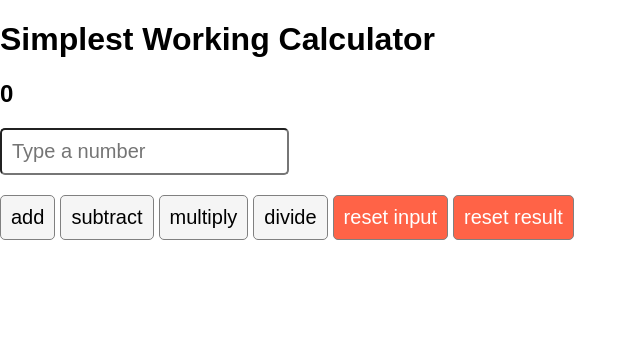
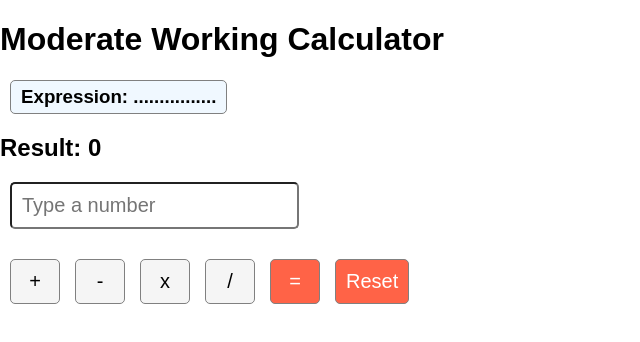
Before and after one commit to vetacode/lab-calculator, a React (Create React App) app: page / in a window 1280 px wide. Shown: the top 342 px of the page, without its empty margins (0-640 px from the left). Built offline with nearby package versions, Linux system fonts and the light colour scheme.

Commit message:
add moderate function

```diff
--- a/src/App.css
+++ b/src/App.css
@@ -6,6 +6,17 @@ button {
   font-size: 20px;
   padding: 10px;
   border-radius: 5px;
+  margin: 10px;
+  min-width: 50px;
+  transition: all 0.2s ease-in-out;
+}
+button:hover {
+  cursor: pointer;
+  box-shadow: 0 0 6px gray;
+}
+button:active {
+  box-shadow: none;
+  background-color: antiquewhite;
 }
 input {
   display: block;
@@ -26,3 +37,13 @@ button:nth-last-child(1) {
   background: tomato;
   color: white;
 }
+
+h3 {
+  border: 1px solid gray;
+  max-width: fit-content;
+  padding: 5px 10px;
+  border-radius: 5px;
+  background-color: aliceblue;
+  margin: 10px;
+  min-width: 50px;
+}
--- a/src/App.js
+++ b/src/App.js
@@ -3,75 +3,219 @@ import './App.css';
 
 function App() {
   const inputRef = useRef(null);
-  const resultRef = useRef(null);
+  const [expression, setExpression] = useState(''); // stores like "5+3"
   const [result, setResult] = useState(null);
-  const getValue = () => Number(inputRef.current.value);
 
-  function plus(e) {
-    e.preventDefault();
-    const value = getValue();
-    setResult((result) => (result === null ? value : result + value));
-    inputRef.current.value = null;
+  // Safe evaluator: only supports + - * /
+  function calculate(expr) {
+    try {
+      // split by operators while keeping them
+      const tokens = expr
+        .split(/([+\-*/])/)
+        .map((t) => t.trim())
+        .filter(Boolean);
+
+      // Convert numbers to floats
+      let values = [];
+      let ops = [];
+
+      const precedence = { '+': 1, '-': 1, '*': 2, '/': 2 };
+
+      function applyOp() {
+        const b = values.pop();
+        const a = values.pop();
+        const op = ops.pop();
+        switch (op) {
+          case '+':
+            values.push(a + b);
+            break;
+          case '-':
+            values.push(a - b);
+            break;
+          case '*':
+            values.push(a * b);
+            break;
+          case '/':
+            values.push(a / b);
+            break;
+          default:
+            break;
+        }
+      }
+
+      tokens.forEach((token) => {
+        if (!isNaN(token)) {
+          values.push(parseFloat(token));
+        } else if (['+', '-', '*', '/'].includes(token)) {
+          while (
+            ops.length &&
+            precedence[ops[ops.length - 1]] >= precedence[token]
+          ) {
+            applyOp();
+          }
+          ops.push(token);
+        }
+      });
+
+      while (ops.length) {
+        applyOp();
+      }
+
+      return values[0];
+    } catch {
+      return 'Error';
+    }
+  }
+
+  function handleOperator(op) {
+    const value = inputRef.current.value;
+    if (!value) return;
+    setExpression((prev) => prev + value + op);
+    inputRef.current.value = '';
     inputRef.current.focus();
   }
 
-  function minus(e) {
+  function handleEqual(e) {
     e.preventDefault();
-    const value = getValue();
-    setResult((result) => (result === null ? value : result - value));
-    inputRef.current.value = null;
-    inputRef.current.focus();
+    const value = inputRef.current.value;
+    if (value) {
+      const fullExp = expression + value; // e.g. "5+3"
+      const evalResult = calculate(fullExp);
+      setResult(evalResult);
+      setExpression(''); // reset expression
+      inputRef.current.value = '';
+    }
   }
 
-  function times(e) {
+  function resetAll(e) {
     e.preventDefault();
-    const value = getValue();
-    setResult((result) => (result === null ? value : result * value));
-    inputRef.current.value = null;
-    inputRef.current.focus();
-  }
-
-  function divide(e) {
-    e.preventDefault();
-    const value = getValue();
-    setResult((result) => (result === null ? value : result / value));
-    inputRef.current.value = null;
-    inputRef.current.focus();
-  }
-
-  function resetInput(e) {
-    e.preventDefault();
-    inputRef.current.value = null;
-  }
-
-  function resetResult(e) {
-    e.preventDefault();
-    setResult(0);
-    inputRef.current.value = null;
+    setExpression('');
+    setResult(null);
+    inputRef.current.value = '';
   }
 
   return (
     <div className='App'>
-      <div>
-        <h1>Simplest Working Calculator</h1>
-      </div>
+      <h1>Moderate Working Calculator</h1>
+      <h3>Expression: {expression || '................'}</h3>
+      <h2>Result: {result ?? 0}</h2>
+
       <form>
-        <h2 ref={resultRef}>{result === null ? '0' : result}</h2>
-        <input
-          pattern='[0-9]'
-          ref={inputRef}
-          type='number'
-          placeholder='Type a number'
-        />
-        <button onClick={plus}>add</button>
-        <button onClick={minus}>subtract</button>
-        <button onClick={times}>multiply</button>
-        <button onClick={divide}>divide</button>
-        <button onClick={resetInput}>reset input</button>
-        <button onClick={resetResult}>reset result</button>
+        <input ref={inputRef} type='number' placeholder='Type a number' />
+        <div>
+          <button
+            onClick={(e) => {
+              e.preventDefault();
+              handleOperator('+');
+            }}
+          >
+            +
+          </button>
+          <button
+            onClick={(e) => {
+              e.preventDefault();
+              handleOperator('-');
+            }}
+          >
+            -
+          </button>
+          <button
+            onClick={(e) => {
+              e.preventDefault();
+              handleOperator('*');
+            }}
+          >
+            x
+          </button>
+          <button
+            onClick={(e) => {
+              e.preventDefault();
+              handleOperator('/');
+            }}
+          >
+            /
+          </button>
+          <button onClick={handleEqual}>=</button>
+          <button onClick={resetAll}>Reset</button>
+        </div>
       </form>
     </div>
   );
 }
 
 export default App;
+
+// function App() {
+//   const inputRef = useRef(null);
+//   const resultRef = useRef(null);
+//   const [result, setResult] = useState(null);
+//   const getValue = () => Number(inputRef.current.value);
+
+//   function plus(e) {
+//     e.preventDefault();
+//     const value = getValue();
+//     setResult((result) => (result === null ? value : result + value));
+//     inputRef.current.value = null;
+//     inputRef.current.focus();
+//   }
+
+//   function minus(e) {
+//     e.preventDefault();
+//     const value = getValue();
+//     setResult((result) => (result === null ? value : result - value));
+//     inputRef.current.value = null;
+//     inputRef.current.focus();
+//   }
+
+//   function times(e) {
+//     e.preventDefault();
+//     const value = getValue();
+//     setResult((result) => (result === null ? value : result * value));
+//     inputRef.current.value = null;
+//     inputRef.current.focus();
+//   }
+
+//   function divide(e) {
+//     e.preventDefault();
+//     const value = getValue();
+//     setResult((result) => (result === null ? value : result / value));
+//     inputRef.current.value = null;
+//     inputRef.current.focus();
+//   }
+
+//   function resetInput(e) {
+//     e.preventDefault();
+//     inputRef.current.value = null;
+//   }
+
+//   function resetResult(e) {
+//     e.preventDefault();
+//     setResult(0);
+//     inputRef.current.value = null;
+//   }
+
+//   return (
+//     <div className='App'>
+//       <div>
+//         <h1>Simplest Working Calculator</h1>
+//       </div>
+//       <form>
+//         <h2 ref={resultRef}>{result === null ? '0' : result}</h2>
+//         <input
+//           pattern='[0-9]'
+//           ref={inputRef}
+//           type='number'
+//           placeholder='Type a number'
+//         />
+//         <button onClick={plus}>add</button>
+//         <button onClick={minus}>subtract</button>
+//         <button onClick={times}>multiply</button>
+//         <button onClick={divide}>divide</button>
+//         <button onClick={resetInput}>reset input</button>
+//         <button onClick={resetResult}>reset result</button>
+//       </form>
+//     </div>
+//   );
+// }
+
+// export default App;
```
